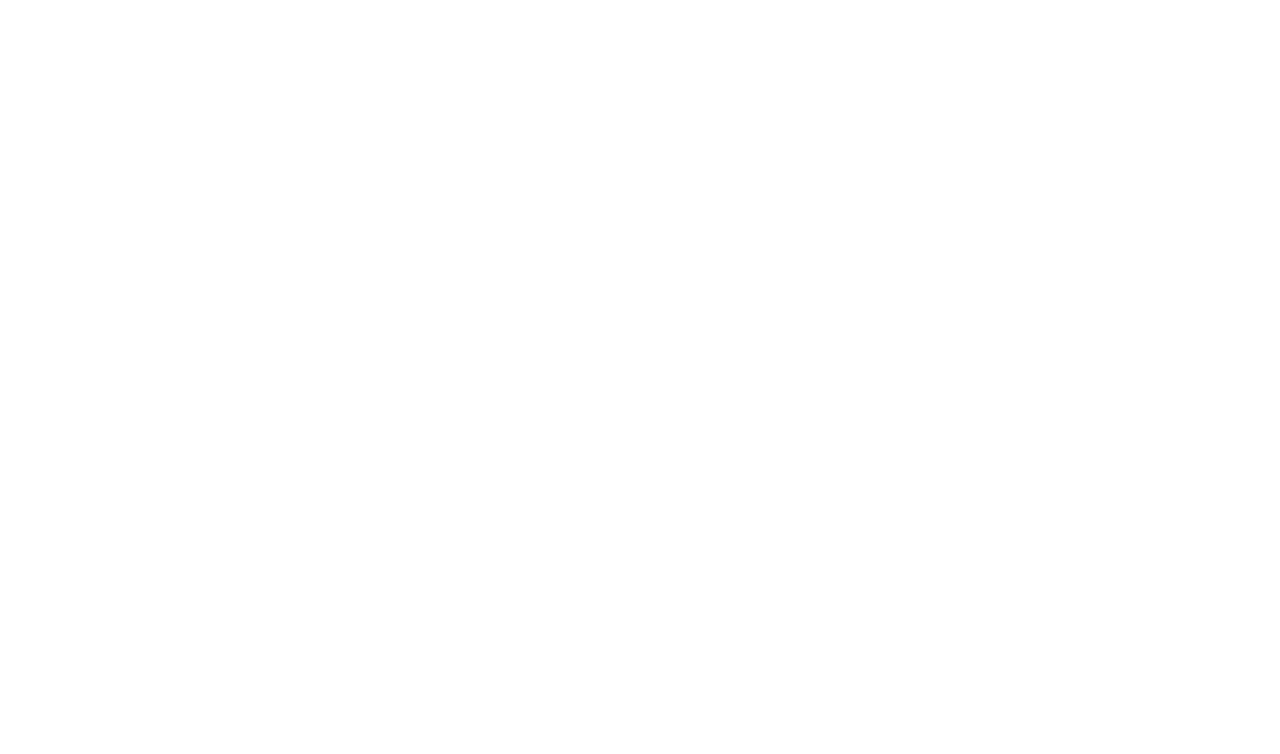
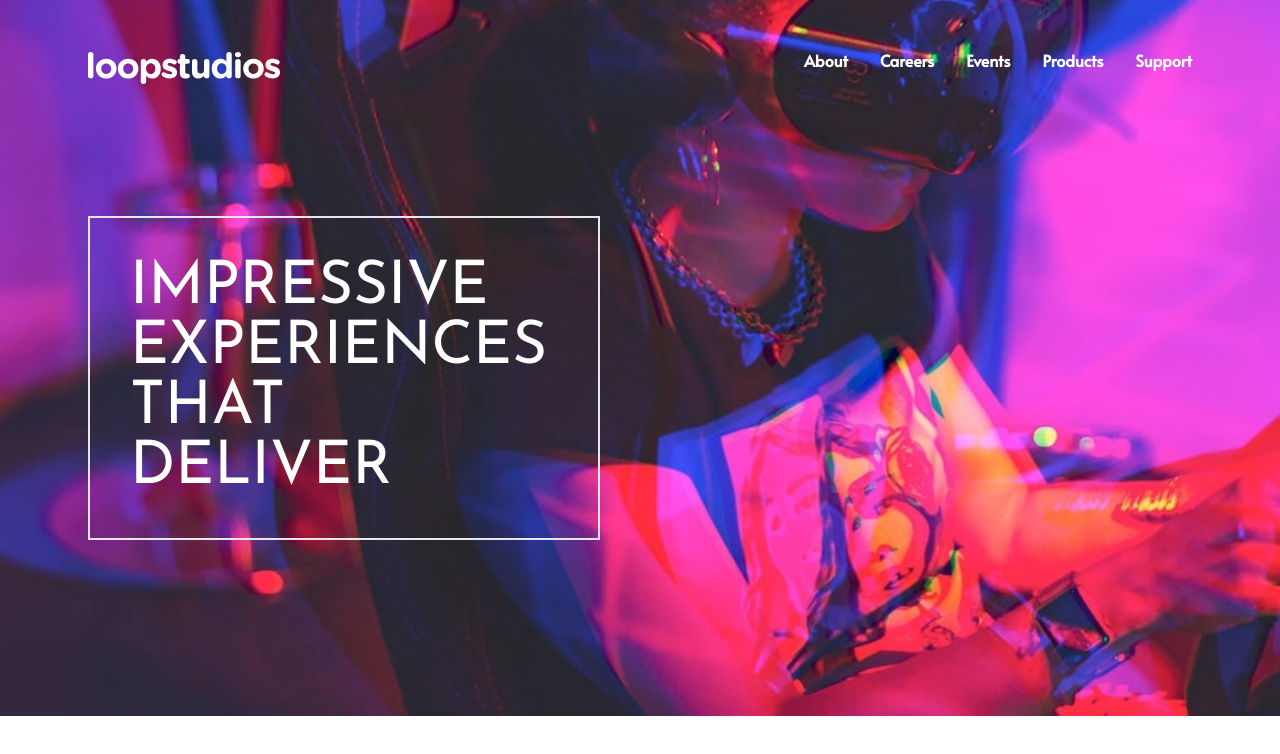
Before and after one commit to safwan6395/loopstudios, a website: page index.html in a window 1280 px wide. Drawn offline with Linux system fonts and the light colour scheme.

Commit message:
create navbar and hero section

```diff
--- a/index.html
+++ b/index.html
@@ -14,6 +14,44 @@
     <title>LooptStudios</title>
   </head>
   <body>
+    <!-- HERO SECTION -->
+    <section id="hero">
+      <!-- HERO CONTAINER -->
+      <div class="container max-w-6xl mx-auto px-6 py-12">
+        <!-- NAV/LOGO CONTAINER -->
+        <nav class="flex items-center justify-between font-bold text-white">
+          <!-- LOGO -->
+          <img src="images/logo.svg" alt="" />
+          <!-- MENU -->
+          <div class="hidden h-10 font-alata md:flex md:space-x-8">
+            <div class="group">
+              <a href="#">About</a>
+              <div class="mx-2 group-hover:border-b border-blue-50"></div>
+            </div>
+            <div class="group">
+              <a href="#">Careers</a>
+              <div class="mx-2 group-hover:border-b border-blue-50"></div>
+            </div>
+            <div class="group">
+              <a href="#">Events</a>
+              <div class="mx-2 group-hover:border-b border-blue-50"></div>
+            </div>
+            <div class="group">
+              <a href="#">Products</a>
+              <div class="mx-2 group-hover:border-b border-blue-50"></div>
+            </div>
+            <div class="group">
+              <a href="#">Support</a>
+              <div class="mx-2 group-hover:border-b border-blue-50"></div>
+            </div>
+          </div>
+          <!-- @todo hamburger button -->
+        </nav>
 
+        <!-- @todo mobile menu -->
+
+        <div class="max-w-lg mt-32 mb-32 p-4 font-sans text-4xl text-white uppercase border-2 md:p-10 md:m-32 md:mx-0 md:text-6xl">Impressive Experiences that Deliver</div>
+      </div>
+    </section>
   </body>
 </html>
```
Also changed, not shown: css/style.css.
